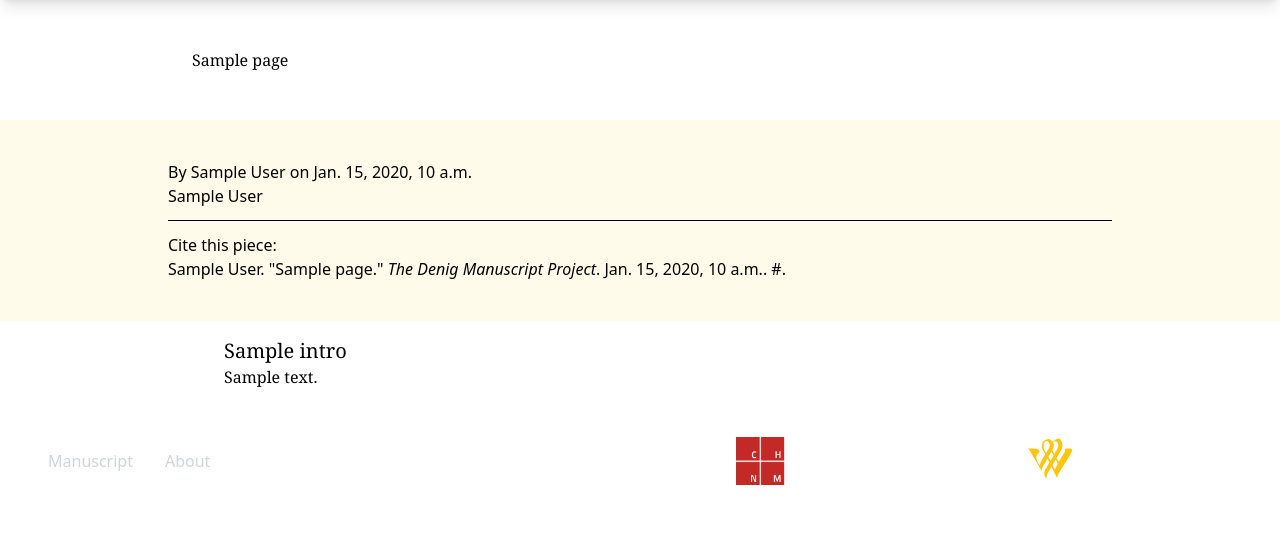
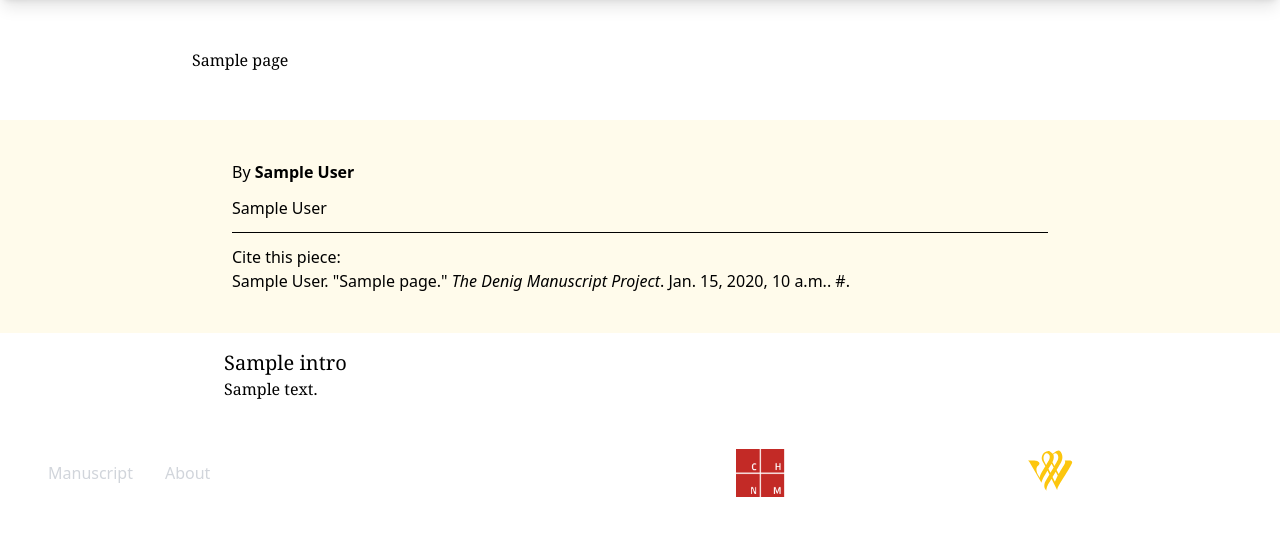
Before and after one commit to chnm/winterthur-app, a Django app: template essays/templates/essays/essay_page.html in a window 1280 px wide. Shown: the part 64-600 px from the top of the page. Run offline with Django 4.2, Linux system fonts and the light colour scheme; the template is opened without the code that fills it: most values are stand-ins (such as "Sample title", 1, 10 or a date in 2020); parts of the project's set-up code (start-up, migrations or seed data) failed here and were passed over; some libraries are stand-ins or nearby versions.

Commit message:
refactor: Update essay_page.html for better author bio layout and readability

```diff
--- a/essays/templates/essays/essay_page.html
+++ b/essays/templates/essays/essay_page.html
@@ -11,9 +11,10 @@
     </div>
 
     <div class="font-sans mt-0 bg-amber-50">
-        <div class="p-4 md:p-6 lg:p-10 mx-3 md:mx-14 lg:mx-32">
-            <p class="meta">By {{ page.author }} on {{ page.date }}</p>
-            <p>{{ page.author_bio|richtext }}</p>
+        <div class="p-4 md:p-6 lg:p-10 mx-3 md:mx-14 lg:mx-48">
+            <p class="meta">By <strong>{{ page.author }}</strong> </p>
+
+            <p class="mt-3">{{ page.author_bio|richtext }}</p>
 
             <hr class="mt-3 mb-3 border-black" />
 
```
